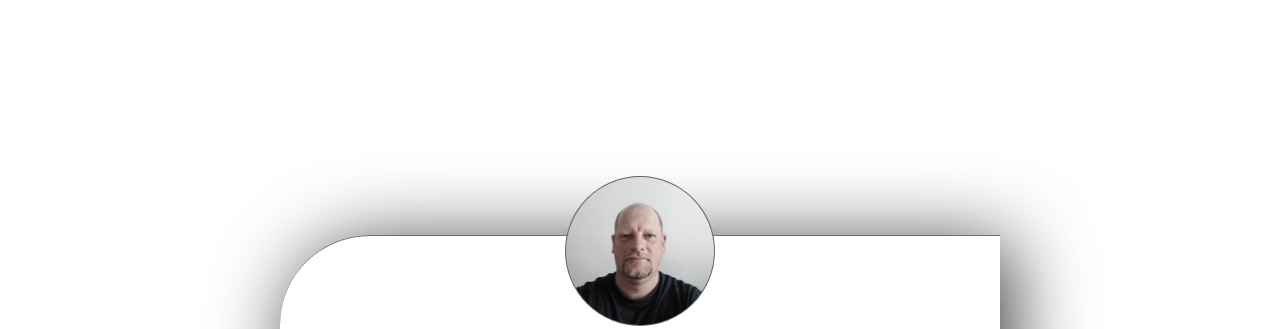
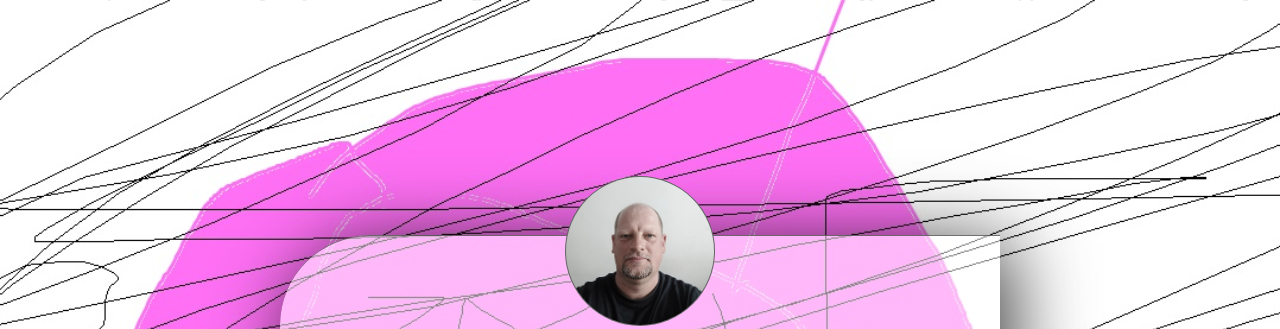
Before and after one commit to ViktorMihalyJozsa/online-name-card, a plain HTML site: page index.html in a window 1280 px wide. Shown: the top 329 px of the page. Drawn offline with Linux system fonts and the light colour scheme.

Commit message:
add style.css

```diff
--- a/style.css
+++ b/style.css
@@ -59,7 +59,7 @@ body {
   align-items: center;
   margin-top: 80px;
   height: 100vh;
-  background: url('zem free 60 elefant csikokall.jpg') no-repeat center center fixed;
+  background: url('assets/zem free 60 elefant csikokall.jpg') no-repeat center center fixed;
   background-size: cover;
 }
 
```
